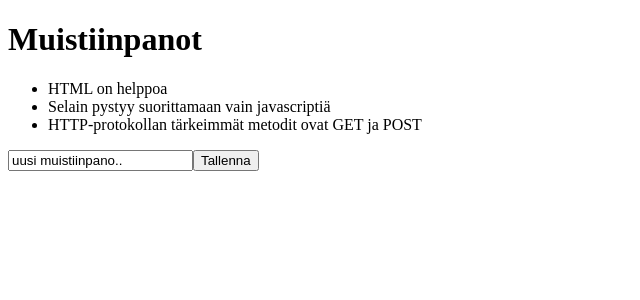
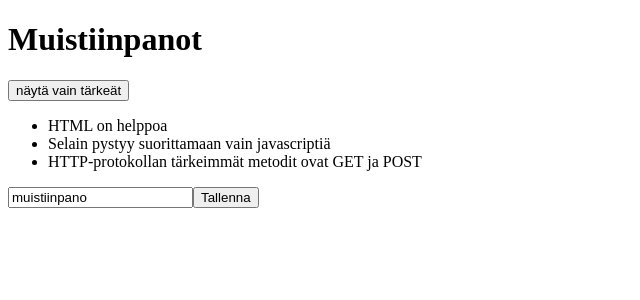
Before and after one commit to Vertipae/FullStackReact, a React (Create React App) app in the folder osa2/esimerkkisovellus2/: page / in a window 1280 px wide. Shown: the top 300 px of the page, without its empty margins (0-640 px from the left). Built offline with nearby package versions, Linux system fonts and the light colour scheme.

Commit message:
Olioliteraali ja näytettävien elementtien filtteröinti

```diff
--- a/osa2/esimerkkisovellus2/src/App.js
+++ b/osa2/esimerkkisovellus2/src/App.js
@@ -8,7 +8,8 @@ class App extends React.Component {
         super(props)
         this.state = {
             notes: props.notes,
-            newNote: 'uusi muistiinpano..'
+            newNote: 'muistiinpano',
+            showAll: true
         }
     }
 
@@ -29,19 +30,37 @@ class App extends React.Component {
         const notes = this.state.notes.concat(noteObject)
 
         this.setState({
-            notes: notes,
+            notes,
             newNote: ''
         })
         // console.log('nappia painettu')
         // console.log(event.target)
     }
+
+    toggleVisible = () => {
+        this.setState({ showAll: !this.state.showAll })
+    }
     render() {
+        const notesToShow =
+            this.state.showAll ?
+                this.state.notes :
+                this.state.notes.filter(note => note.important)
+        // this.state.notes.filter(note => note.important === true)
+
+        const label = this.state.showAll ? 'vain tärkeät' : 'kaikki'
+
         return (
             <div>
                 <h1>Muistiinpanot</h1>
+
+                <div>
+                    <button onClick={this.toggleVisible}>
+                        näytä {label}
+                    </button>
+                </div>
                 <ul>
-                    {this.state.notes.map(note => <Note key={note.id} note={note} />)}
-                    {/* {notes.map(note => <Note key={note.id} note={note} />)} */}
+                    {notesToShow.map(note => <Note key={note.ide} note={note} />)}
+                    {/* {this.state.notes.map(note => <Note key={note.id} note={note} />)} */}
 
                 </ul>
                 <form onSubmit={this.addNote}>
```
